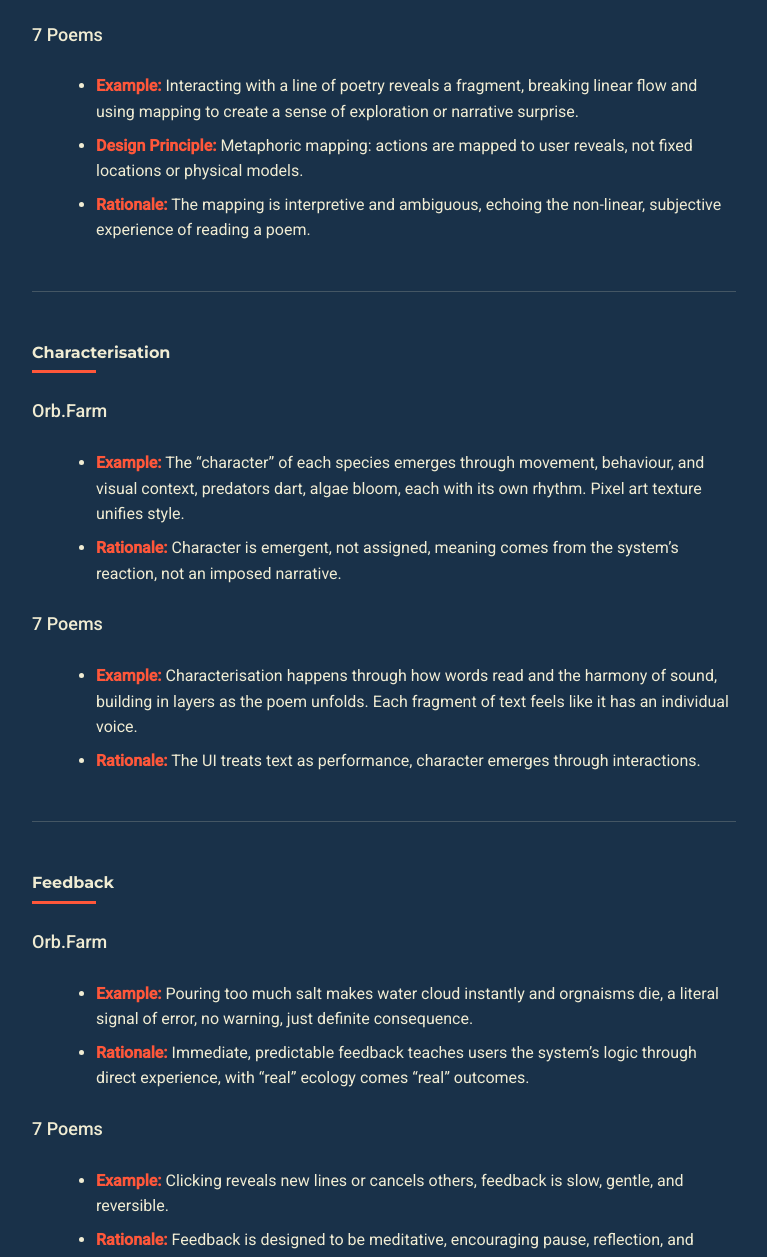
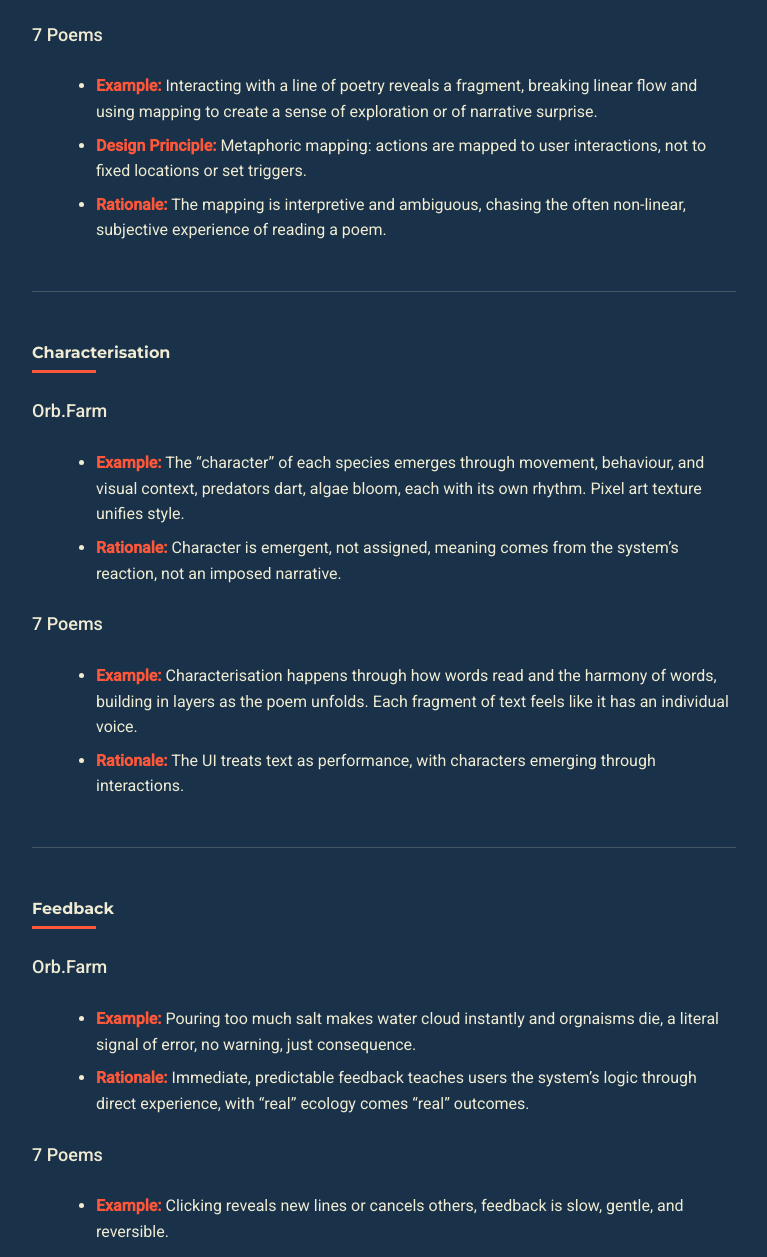
Before and after one commit to sonny4sonny/AT1-IDD, a plain HTML site: page index.html in a window 1280 px wide. Shown: the part 1287-2544 px from the top of the page, without its empty margins (256-1023 px from the left). Drawn offline with Linux system fonts and the light colour scheme.

Commit message:
final update

```diff
--- a/index.html
+++ b/index.html
@@ -52,9 +52,9 @@
 
     <h4>7 Poems</h4>
     <ul>
-      <li><strong>Example:</strong> Interacting with a line of poetry reveals a fragment, breaking linear flow and using mapping to create a sense of exploration or narrative surprise.</li>
-      <li><strong>Design Principle:</strong> Metaphoric mapping: actions are mapped to user reveals, not fixed locations or physical models.</li>
-      <li><strong>Rationale:</strong> The mapping is interpretive and ambiguous, echoing the non-linear, subjective experience of reading a poem.</li>
+      <li><strong>Example:</strong> Interacting with a line of poetry reveals a fragment, breaking linear flow and using mapping to create a sense of exploration or of narrative surprise.</li>
+      <li><strong>Design Principle:</strong> Metaphoric mapping: actions are mapped to user interactions, not to fixed locations or set triggers.</li>
+      <li><strong>Rationale:</strong> The mapping is interpretive and ambiguous, chasing the often non-linear, subjective experience of reading a poem.</li>
     </ul>
   </section>
 
@@ -71,8 +71,8 @@
 
     <h4>7 Poems</h4>
     <ul>
-      <li><strong>Example:</strong> Characterisation happens through how words read and the harmony of sound, building in layers as the poem unfolds. Each fragment of text feels like it has an individual voice.</li>
-      <li><strong>Rationale:</strong> The UI treats text as performance, character emerges through interactions.</li>
+      <li><strong>Example:</strong> Characterisation happens through how words read and the harmony of words, building in layers as the poem unfolds. Each fragment of text feels like it has an individual voice.</li>
+      <li><strong>Rationale:</strong> The UI treats text as performance, with characters emerging through interactions.</li>
     </ul>
   </section>
 
@@ -81,7 +81,7 @@
 
     <h4>Orb.Farm</h4>
     <ul>
-      <li><strong>Example:</strong> Pouring too much salt makes water cloud instantly and orgnaisms die, a literal signal of error, no warning, just definite consequence.</li>
+      <li><strong>Example:</strong> Pouring too much salt makes water cloud instantly and orgnaisms die, a literal signal of error, no warning, just consequence.</li>
       <li><strong>Rationale:</strong>  Immediate, predictable feedback teaches users the system’s logic through direct experience, with “real” ecology comes “real” outcomes.</li>
     </ul>
 
```
